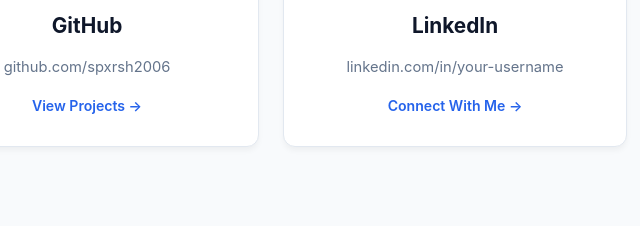
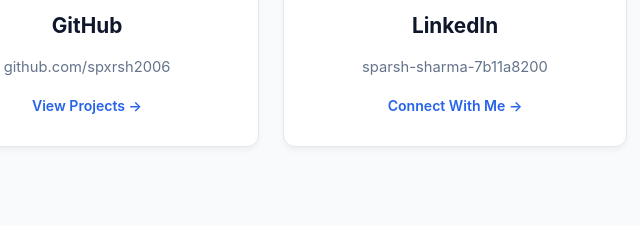
Before and after one commit to spxrsh2006/personal-profile-sparsh, a plain HTML site: page index.html in a window 1280 px wide. Shown: the part 3242-3468 px from the top of the page, 553-1193 px from the left. Drawn offline with Linux system fonts and the light colour scheme.

Commit message:
Update LinkedIn profile link

```diff
--- a/index.html
+++ b/index.html
@@ -197,10 +197,10 @@
                     </a>
 
                     <!-- LinkedIn Profile -->
-                    <a href="https://linkedin.com/in/your-username" target="_blank" rel="noopener noreferrer" class="card contact-card">
+                    <a href="https://www.linkedin.com/in/sparsh-sharma-7b11a8200/" target="_blank" rel="noopener noreferrer" class="card contact-card">
                         <div class="contact-icon">&#128101;</div>
                         <h3 class="card-title">LinkedIn</h3>
-                        <p class="contact-handle">linkedin.com/in/your-username</p>
+                        <p class="contact-handle">sparsh-sharma-7b11a8200</p>
                         <span class="contact-action">Connect With Me &rarr;</span>
                     </a>
                 </div>
```
